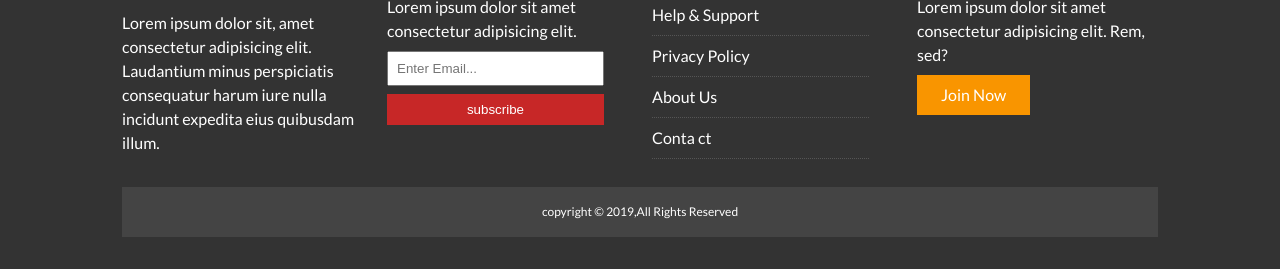
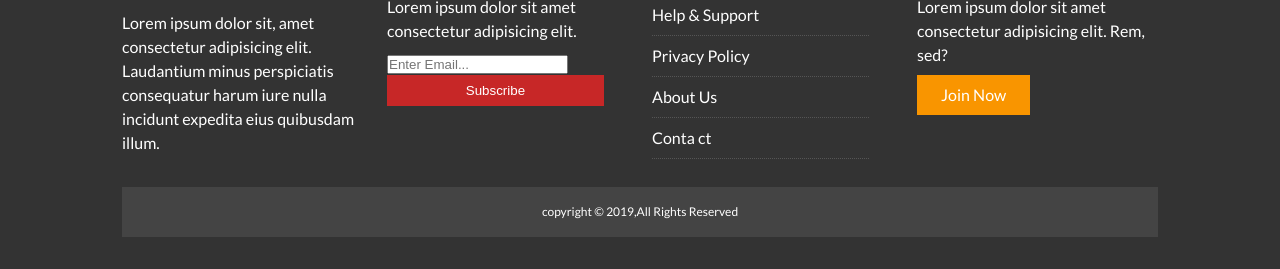
Before and after one commit to Iamhakim/news-grid-, a plain HTML site: page about.html in a window 1280 px wide. Shown: the part 927-1196 px from the top of the page. Drawn offline with Linux system fonts and the light colour scheme.

Commit message:
Updated form

```diff
--- a/about.html
+++ b/about.html
@@ -145,8 +145,14 @@
           <h3>email newsletter</h3>
           <p>Lorem ipsum dolor sit amet consectetur adipisicing elit.</p>
           <form>
-            <input type="email" placeholder="Enter Email..." />
-            <input type="submit" value="subscribe" class="btn btn-primary" />
+            <input
+              name="contact"
+              method="POST"
+              value=""
+              data-netlify="true"
+              placeholder="Enter Email..."
+            />
+            <input type="submit" value="Subscribe" class="btn btn-primary" />
           </form>
         </div>
         <div>
```
Also changed, not shown: article.html (+7 -1 lines), index.html (+7 -1 lines).
